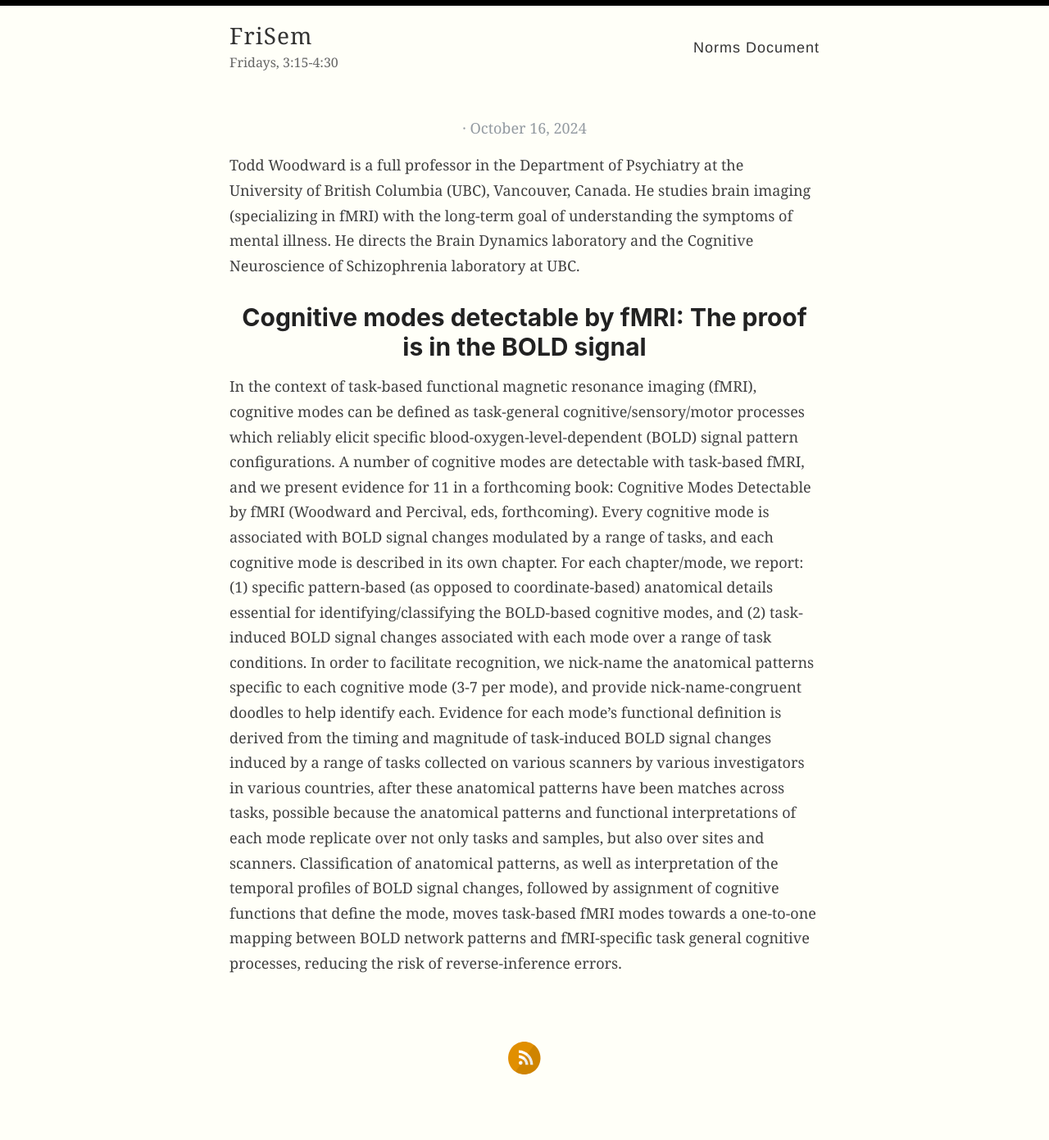
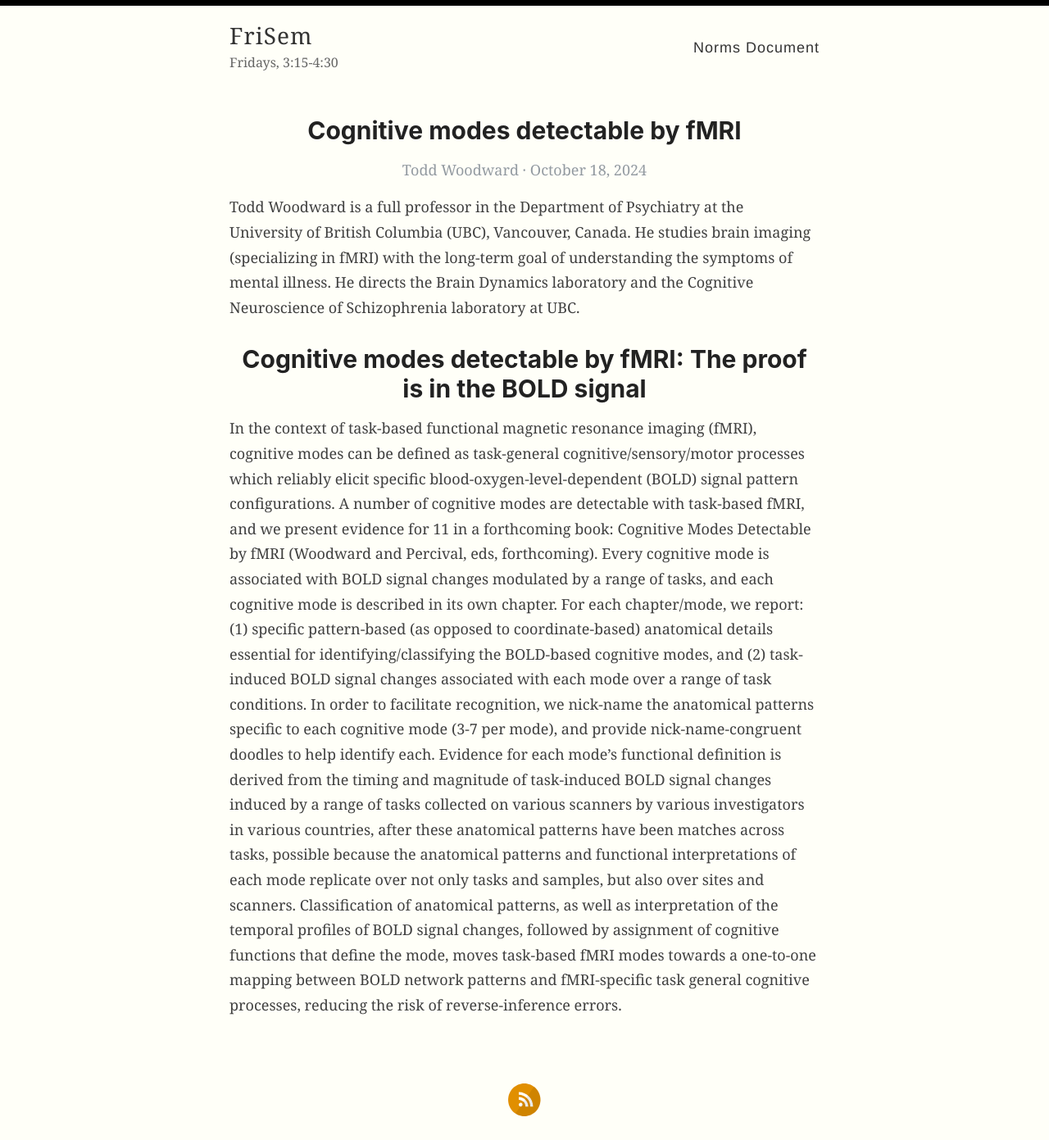
Before and after one commit to frisem/frisem.github.io, a Jekyll site: the page built from _posts/2024-10-18-Todd-Woodward.md, in a window 1280 px wide. Shown: the whole page at 82% size. Built offline with Jekyll 4.4.1, drawn with Linux system fonts in a browser that asks for light colours; our own code applies the rules of GitHub Pages for plain Markdown files; before the commit the page ends 1340 px from its top, so only the background shows below that; some of the changed lines change nothing that is shown.

Commit message:
markdown-issue-fixed

```diff
--- a/_posts/2024-10-18-Todd-Woodward.md
+++ b/_posts/2024-10-18-Todd-Woodward.md
@@ -1,6 +1,6 @@
 ---
 layout: post
-title: Cognitive modes detectable by fMRI: The proof is in the BOLD signal
+title: Cognitive modes detectable by fMRI
 speaker: Todd Woodward
 ---
 
```
